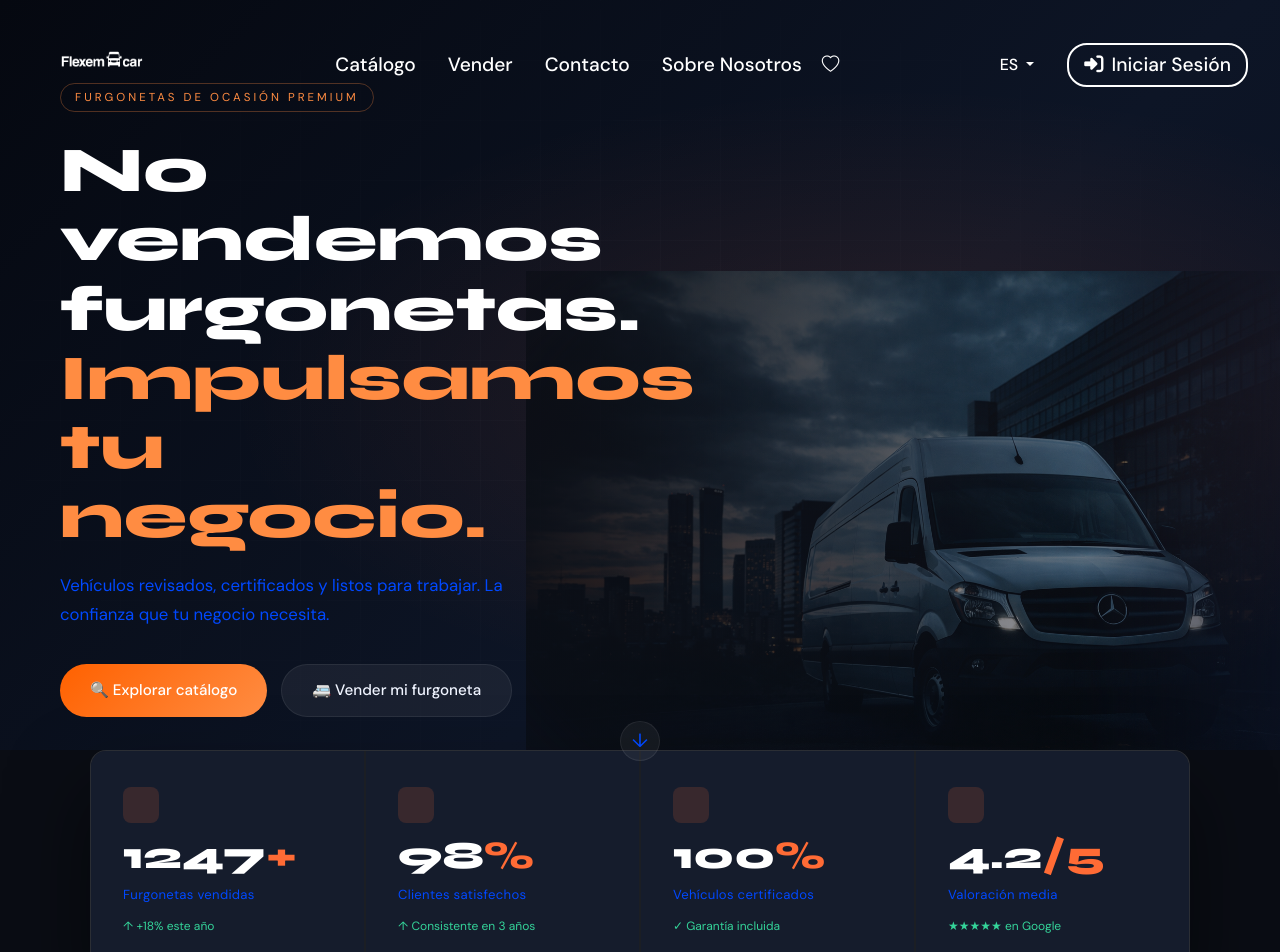
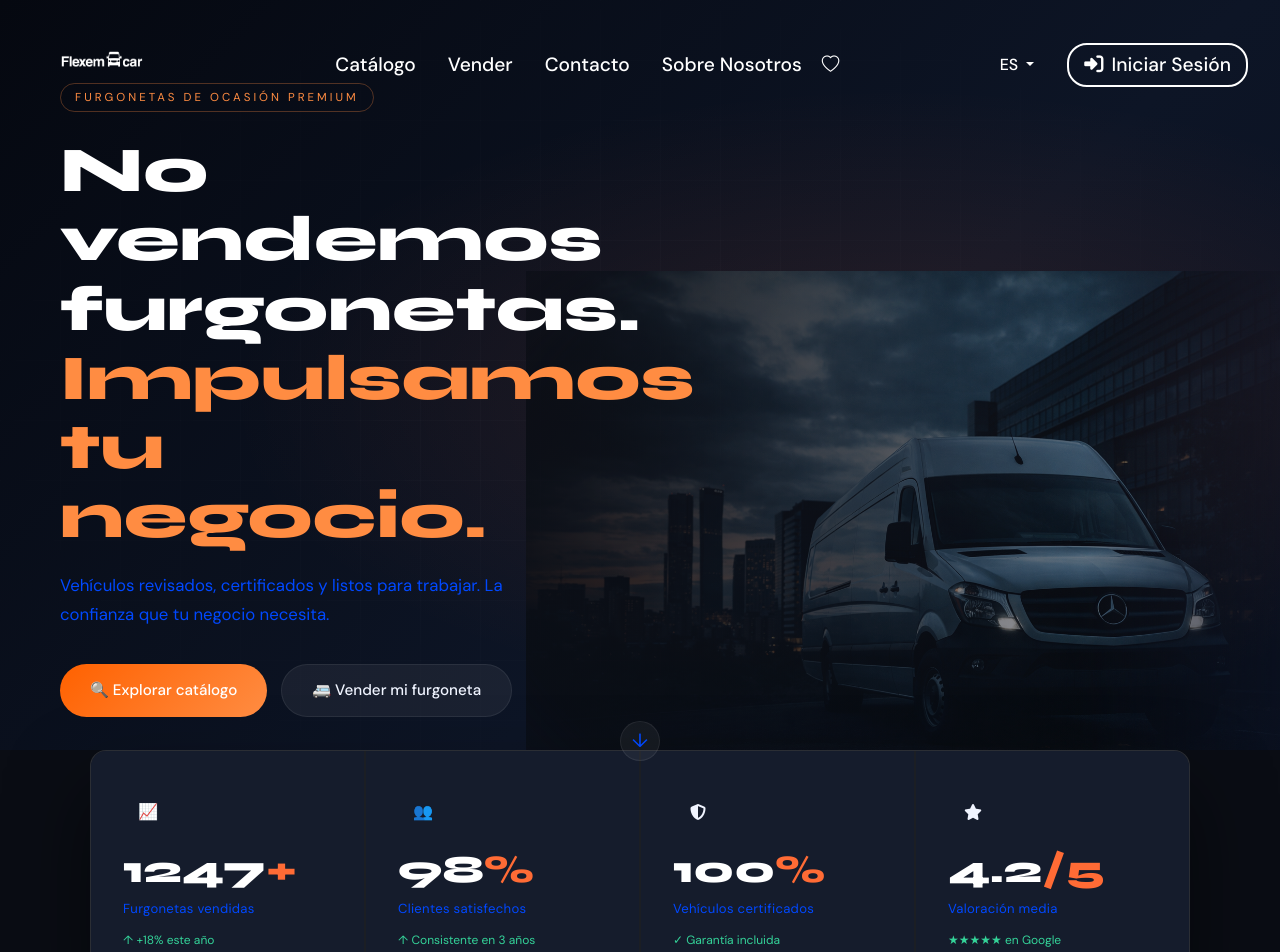
Before and after one commit to marcosvallecillos/flexemcar_front, an Angular app: page /home in a window 1280 px wide. Shown: the top 952 px of the page. Built offline with nearby package versions, Linux system fonts and the light colour scheme.

Commit message:
añadiendo iconos

```diff
--- a/src/app/components/hero-stats/hero-stats.css
+++ b/src/app/components/hero-stats/hero-stats.css
@@ -52,9 +52,8 @@
 }
 
 .metric-icon {
-  width: 36px;
-  height: 36px;
-  background: rgba(255, 107, 53, 0.15);
+  width: 50px;
+  height: 50px;
   border-radius: 8px;
   display: flex;
   align-items: center;
@@ -62,12 +61,6 @@
   margin-bottom: 4px;
 }
 
-.metric-icon svg {
-  width: 18px;
-  height: 18px;
-  stroke: #FF6B35;
-  color: #FF6B35;
-}
 
 .metric-value {
   font-family: 'Syne', sans-serif;
--- a/src/app/components/hero-stats/hero-stats.html
+++ b/src/app/components/hero-stats/hero-stats.html
@@ -2,7 +2,9 @@
   <div class="metrics-grid">
     @for (metric of metrics; track metric.label; let i = $index) {
       <div class="metric-card">
-        <div class="metric-icon" [innerHTML]="metric.icon"></div>
+        <div class="metric-icon" [innerHTML]="metric.icon">
+
+        </div>
         <div class="metric-value">
           {{ formatValue(displayValues()[i], metric.decimals) }}<span>{{ metric.suffix }}</span>
         </div>
--- a/src/app/components/hero-stats/hero-stats.ts
+++ b/src/app/components/hero-stats/hero-stats.ts
@@ -22,9 +22,7 @@ export class HeroStats implements OnInit, AfterViewInit {
 
   metrics: Metric[] = [
     {
-      icon: `<svg fill="none" viewBox="0 0 24 24" stroke-width="1.5" stroke="currentColor">
-        <path stroke-linecap="round" stroke-linejoin="round" d="M2.25 18L9 11.25l4.306 4.307a11.95 11.95 0 015.814-5.519l2.74-1.22m0 0l-5.94-2.28m5.94 2.28l-2.28 5.941"/>
-      </svg>`,
+      icon: `&#128200;`,
       value: 1247,
       suffix: '+',
       label: 'Furgonetas vendidas',
@@ -32,9 +30,7 @@ export class HeroStats implements OnInit, AfterViewInit {
       decimals: 0
     },
     {
-      icon: `<svg fill="none" viewBox="0 0 24 24" stroke-width="1.5" stroke="currentColor">
-        <path stroke-linecap="round" stroke-linejoin="round" d="M15 19.128a9.38 9.38 0 002.625.372 9.337 9.337 0 004.121-.952 4.125 4.125 0 00-7.533-2.493M15 19.128v-.003c0-1.113-.285-2.16-.786-3.07M15 19.128v.106A12.318 12.318 0 018.624 21c-2.331 0-4.512-.645-6.374-1.766l-.001-.109a6.375 6.375 0 0111.964-3.07M12 6.375a3.375 3.375 0 11-6.75 0 3.375 3.375 0 016.75 0zm8.25 2.25a2.625 2.625 0 11-5.25 0 2.625 2.625 0 015.25 0z"/>
-      </svg>`,
+      icon: `👥`,
       value: 98,
       suffix: '%',
       label: 'Clientes satisfechos',
@@ -42,9 +38,7 @@ export class HeroStats implements OnInit, AfterViewInit {
       decimals: 0
     },
     {
-      icon: `<svg fill="none" viewBox="0 0 24 24" stroke-width="1.5" stroke="currentColor">
-        <path stroke-linecap="round" stroke-linejoin="round" d="M9 12.75L11.25 15 15 9.75m-3-7.036A11.959 11.959 0 013.598 6 11.99 11.99 0 003 9.749c0 5.592 3.824 10.29 9 11.623 5.176-1.332 9-6.03 9-11.622 0-1.31-.21-2.571-.598-3.751h-.152c-3.196 0-6.1-1.248-8.25-3.285z"/>
-      </svg>`,
+      icon: `    <i class="icono fas fa-shield-alt"></i>`,
       value: 100,
       suffix: '%',
       label: 'Vehículos certificados',
@@ -52,9 +46,7 @@ export class HeroStats implements OnInit, AfterViewInit {
       decimals: 0
     },
     {
-      icon: `<svg fill="none" viewBox="0 0 24 24" stroke-width="1.5" stroke="currentColor">
-        <path stroke-linecap="round" stroke-linejoin="round" d="M11.48 3.499a.562.562 0 011.04 0l2.125 5.111a.563.563 0 00.475.345l5.518.442c.499.04.701.663.321.988l-4.204 3.602a.563.563 0 00-.182.557l1.285 5.385a.562.562 0 01-.84.61l-4.725-2.885a.563.563 0 00-.586 0L6.982 20.54a.562.562 0 01-.84-.61l1.285-5.386a.562.562 0 00-.182-.557l-4.204-3.602a.563.563 0 01.321-.988l5.518-.442a.563.563 0 00.475-.345L11.48 3.5z"/>
-      </svg>`,
+      icon: `<i class="icono fas fa-star"></i>`,
       value: 4.2,
       suffix: '/5',
       label: 'Valoración media',
--- a/src/app/components/modal-delete/modal-delete.component.css
+++ b/src/app/components/modal-delete/modal-delete.component.css
@@ -68,7 +68,7 @@
     padding: 1.25rem;
     border-radius: 10px;
     margin: 1.25rem 0;
-    border-left: 4px solid #000000; /
+    border-left: 4px solid #000000;
 }
 
 .reservation-details p {
--- a/src/app/components/modal-login/modal-login.component.ts
+++ b/src/app/components/modal-login/modal-login.component.ts
@@ -117,7 +117,7 @@ export class ModalLoginComponent {
           this.authService.login(userData);
           this.userStateService.updateUser(userData);
           this.close.emit();
-          this.router.navigate(['/home-barber']);
+          this.router.navigate(['/home']);
         } else {
           this.errorMessage = this.getText('Credenciales inválidas', 'Invalid credentials');
         }
```
